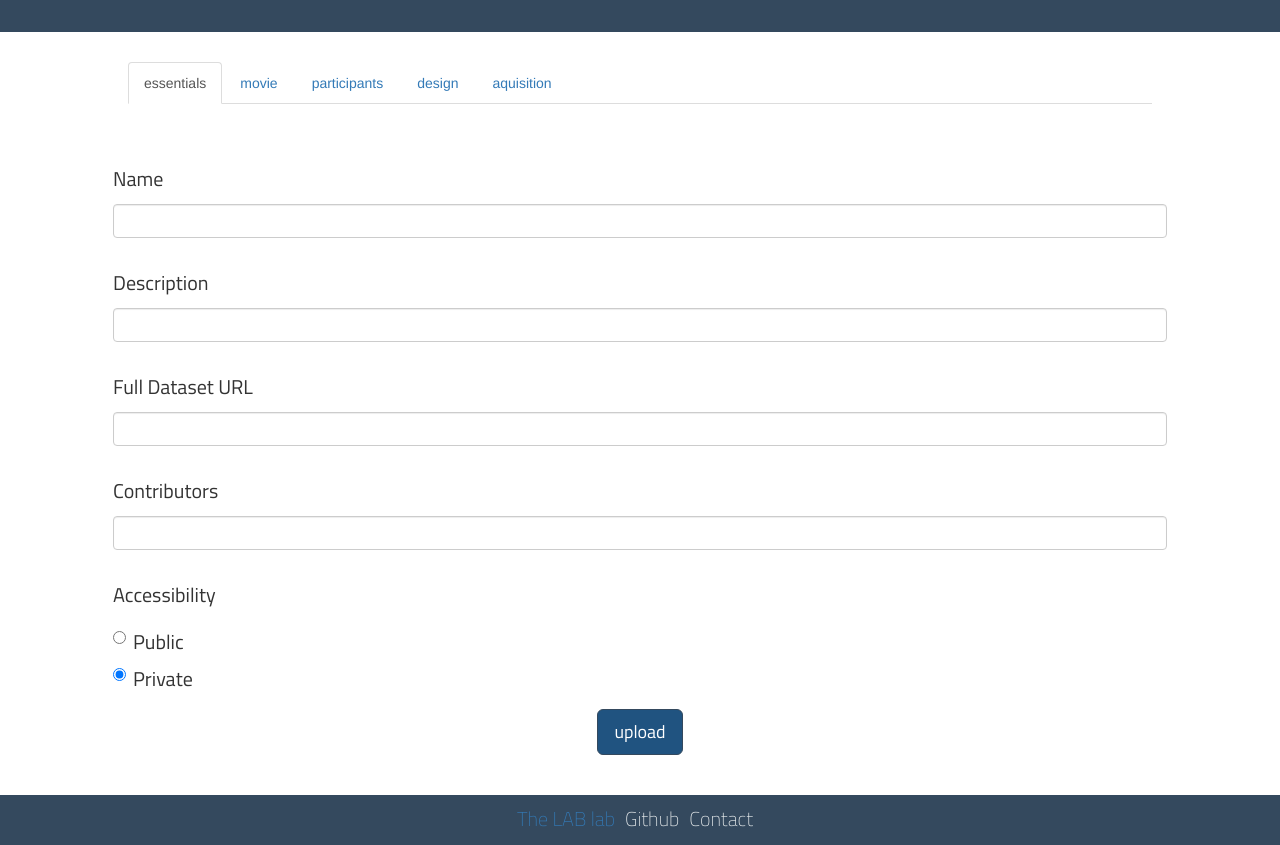
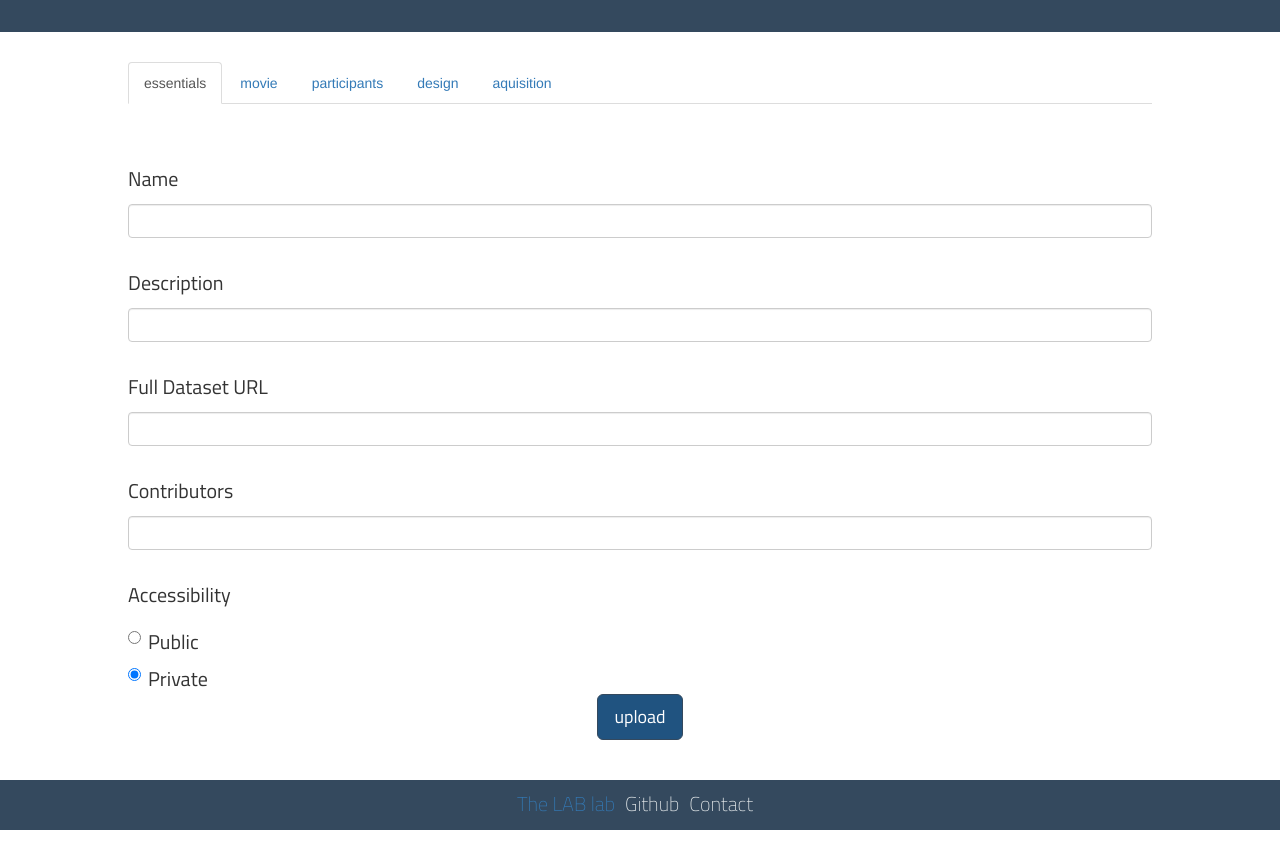
Before and after one commit to UCL-CS35/incdb-mockup, a plain HTML site: page pages/contribute.html in a window 1280 px wide. Shown: the part 420-1265 px from the top of the page. Drawn offline with nearby package versions, Linux system fonts and the light colour scheme; a script that the page names is missing; a web font is replaced by a local one.

Commit message:
Fixed uneven form width for "Contribute" page

```diff
--- a/iNcDB.css
+++ b/iNcDB.css
@@ -188,3 +188,7 @@ table{
 	font-weight: 200;
 	font-size: 20px;
 }
+
+.form-horizontal .form-group{
+	margin: 0;
+}
```
